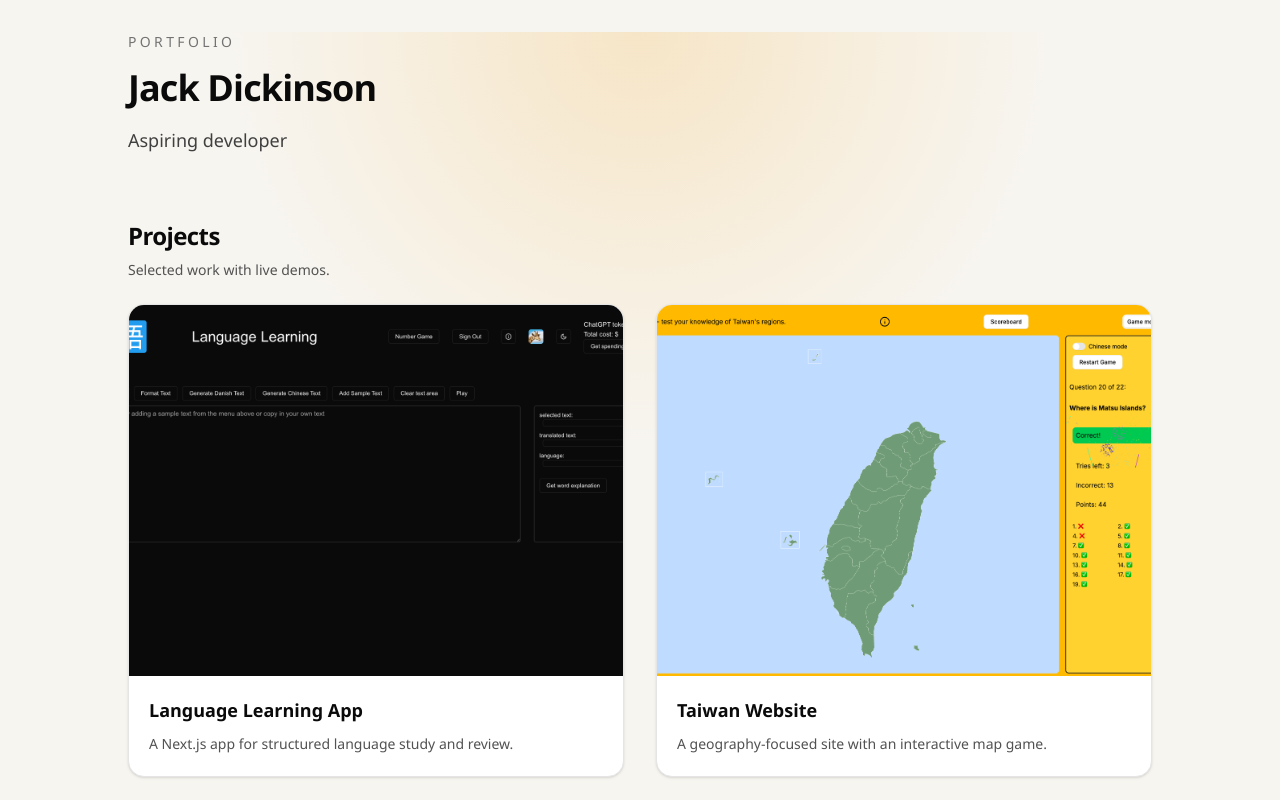
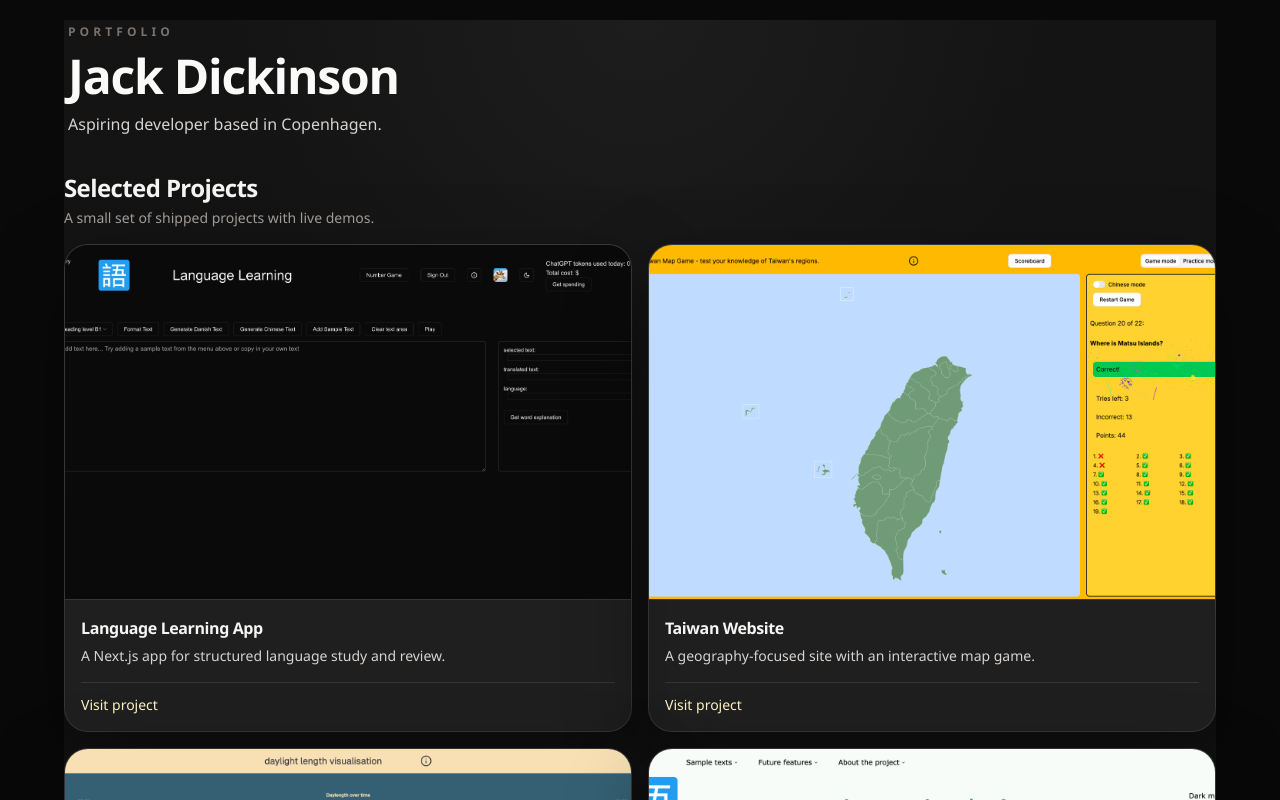
Before and after one commit to Jackarius090/portfolio, a Next.js app: page / in a window 1280 px wide. Shown: the top 800 px of the page. Built offline with nearby package versions, Linux system fonts and the light colour scheme; no server answers.

Commit message:
more playing with codex to edit website

```diff
--- a/app/components/footer.tsx
+++ b/app/components/footer.tsx
@@ -17,11 +17,11 @@ function ArrowIcon() {
 
 export default function Footer() {
   return (
-    <footer className="mb-16 mt-16 border-t border-neutral-200 pt-6">
-      <ul className="mt-4 flex flex-col space-y-2 text-sm text-neutral-600 md:flex-row md:space-x-4 md:space-y-0">
+    <footer className="mb-8 mt-8 border-t border-white/10 pt-4">
+      <ul className="mt-3 flex flex-col space-y-2 text-sm text-stone-400 md:flex-row md:space-x-4 md:space-y-0">
         <li>
           <a
-            className="flex items-center transition-all hover:text-neutral-950"
+            className="flex items-center transition-all hover:text-stone-100"
             rel="noopener noreferrer"
             target="_blank"
             href="https://github.com/Jackarius090"
--- a/app/global.css
+++ b/app/global.css
@@ -7,7 +7,7 @@
 
 html {
   min-width: 360px;
-  background: #f7f5f0;
+  background: #090909;
   font-family:
     "Avenir Next", "Segoe UI", "Helvetica Neue", Helvetica, Arial, sans-serif;
 }
@@ -15,8 +15,8 @@ html {
 body {
   min-height: 100vh;
   background:
-    radial-gradient(circle at top, rgba(245, 158, 11, 0.18), transparent 28%),
-    #f7f5f0;
+    radial-gradient(circle at top, rgba(255, 255, 255, 0.04), transparent 30%),
+    linear-gradient(180deg, #141414 0%, #121212 48%, #101010 100%);
 }
 
 code,
--- a/app/layout.tsx
+++ b/app/layout.tsx
@@ -45,9 +45,9 @@ export default function RootLayout({
   return (
     <html
       lang="en"
-      className={cx("bg-stone-50 text-neutral-950")}
+      className={cx("bg-neutral-950 text-stone-100")}
     >
-      <body className="mx-4 mt-8 max-w-5xl antialiased lg:mx-auto">
+      <body className="mx-3 mt-5 max-w-[72rem] antialiased lg:mx-auto">
         {children}
         <Footer />
         <Analytics />
--- a/app/page.tsx
+++ b/app/page.tsx
@@ -1,56 +1,76 @@
 import Image from "next/image";
+import {
+  Card,
+  CardContent,
+  CardDescription,
+  CardFooter,
+  CardHeader,
+  CardTitle,
+} from "../components/ui/card";
 import { projects } from "./projects-data";
 
 const imageDimensions = { width: 1200, height: 900 };
 
 export default function Page() {
   return (
-    <div className="space-y-16">
-      <section className="max-w-2xl space-y-4">
-        <p className="text-sm font-medium uppercase tracking-[0.24em] text-neutral-500">
+    <div className="space-y-8 pb-4">
+      <section className="max-w-3xl space-y-3 px-1 py-1">
+        <p className="text-xs font-semibold uppercase tracking-[0.34em] text-stone-500">
           Portfolio
         </p>
-        <h1 className="text-4xl font-semibold tracking-tight text-neutral-950">
+        <h1 className="max-w-2xl text-4xl font-semibold tracking-tight text-stone-50 md:text-5xl">
           Jack Dickinson
         </h1>
-        <p className="text-lg leading-8 text-neutral-700">Aspiring developer</p>
+        <p className="max-w-2xl text-base leading-6 text-stone-300">
+          Aspiring developer based in Copenhagen.
+        </p>
       </section>
 
-      <section className="space-y-6">
+      <section className="space-y-4">
+        <div className="flex items-end justify-between gap-4">
           <div>
-          <h2 className="text-2xl font-semibold tracking-tight text-neutral-950">
-            Projects
+            <h2 className="text-2xl font-semibold tracking-tight text-stone-100">
+              Selected Projects
             </h2>
-          <p className="mt-2 text-sm text-neutral-600">
-            Selected work with live demos.
+            <p className="mt-1 text-sm text-stone-400">
+              A small set of shipped projects with live demos.
             </p>
           </div>
+        </div>
 
-        <div className="grid gap-8 md:grid-cols-2">
+        <div className="grid gap-4 md:grid-cols-2">
           {projects.map((project) => (
             <a
               key={project.href}
               href={project.href}
               target="_blank"
               rel="noreferrer"
-              className="group block overflow-hidden rounded-2xl border border-neutral-200 bg-white shadow-sm transition-transform duration-200 hover:-translate-y-1 hover:shadow-md"
+              className="group block"
             >
+              <Card className="h-full overflow-hidden transition duration-200 group-hover:-translate-y-1 group-hover:border-amber-200/25 group-hover:bg-white/8">
+                <div className="overflow-hidden border-b border-white/10">
                   <Image
-                className="aspect-[4/3] h-auto w-full object-cover"
+                    className="aspect-[16/10] h-auto w-full object-cover object-top transition duration-300 group-hover:scale-[1.02]"
                     src={project.image}
                     alt={project.imageAlt}
                     width={imageDimensions.width}
                     height={imageDimensions.height}
                     priority={project === projects[0]}
                   />
-              <div className="space-y-2 p-5">
-                <h3 className="text-lg font-semibold text-neutral-950">
-                  {project.title}
-                </h3>
-                <p className="text-sm leading-6 text-neutral-600">
-                  {project.description}
-                </p>
                 </div>
+                <CardHeader>
+                  <CardTitle>{project.title}</CardTitle>
+                  <CardDescription>{project.description}</CardDescription>
+                </CardHeader>
+                <CardContent>
+                  <div className="h-px w-full bg-white/10" />
+                </CardContent>
+                <CardFooter>
+                  <span className="text-sm font-medium text-amber-100 transition group-hover:text-amber-200">
+                    Visit project
+                  </span>
+                </CardFooter>
+              </Card>
             </a>
           ))}
         </div>
--- /dev/null
+++ b/components/ui/card.tsx
@@ -0,0 +1,85 @@
+import * as React from "react";
+import { cn } from "../../lib/utils";
+
+function Card({
+  className,
+  ...props
+}: React.ComponentProps<"div">) {
+  return (
+    <div
+      data-slot="card"
+      className={cn(
+        "rounded-3xl border border-white/10 bg-white/6 text-stone-100 shadow-[0_28px_80px_rgba(0,0,0,0.35)] backdrop-blur-sm",
+        className,
+      )}
+      {...props}
+    />
+  );
+}
+
+function CardHeader({
+  className,
+  ...props
+}: React.ComponentProps<"div">) {
+  return (
+    <div
+      data-slot="card-header"
+      className={cn("flex flex-col gap-1.5 p-4", className)}
+      {...props}
+    />
+  );
+}
+
+function CardTitle({
+  className,
+  ...props
+}: React.ComponentProps<"div">) {
+  return (
+    <div
+      data-slot="card-title"
+      className={cn("text-base font-semibold tracking-tight", className)}
+      {...props}
+    />
+  );
+}
+
+function CardDescription({
+  className,
+  ...props
+}: React.ComponentProps<"p">) {
+  return (
+    <p
+      data-slot="card-description"
+      className={cn("text-sm leading-5 text-stone-300", className)}
+      {...props}
+    />
+  );
+}
+
+function CardContent({
+  className,
+  ...props
+}: React.ComponentProps<"div">) {
+  return (
+    <div
+      data-slot="card-content"
+      className={cn("px-4 pb-3", className)}
+      {...props}
+    />
+  );
+}
+
+function CardFooter({
+  className,
+  ...props
+}: React.ComponentProps<"div">) {
+  return (
+    <div
+      data-slot="card-footer"
+      className={cn("flex items-center px-4 pb-4 pt-0", className)}
+      {...props}
+    />
+  );
+}
+
+export { Card, CardContent, CardDescription, CardFooter, CardHeader, CardTitle };
--- /dev/null
+++ b/lib/utils.ts
@@ -0,0 +1,3 @@
+export function cn(...inputs: Array<string | false | null | undefined>) {
+  return inputs.filter(Boolean).join(" ");
+}
```
Lines whose indentation alone changed are shown as unchanged.
